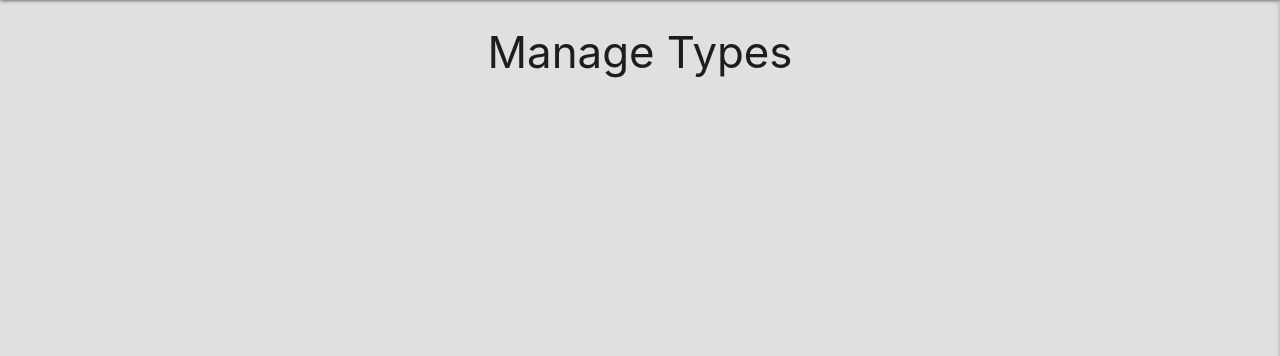
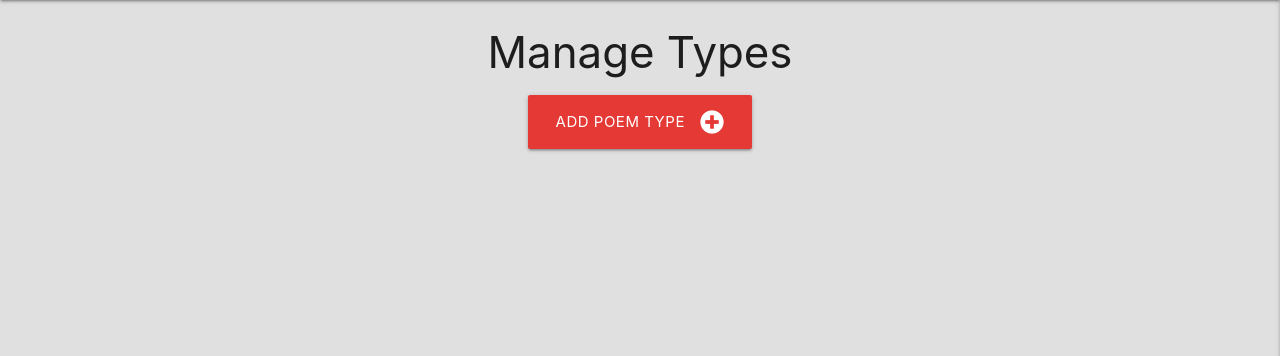
Before and after one commit to Code-Institute-Submissions/poetry_cloud, a Flask app: page /get_types in a window 1280 px wide. Shown: the part 64-420 px from the top of the page. Run offline with Flask 2, Linux system fonts and the light colour scheme; data that the repository does not hold is empty; some libraries are stand-ins or nearby versions.

Commit message:
Added a button to let admin user add a poem type to database

```diff
--- a/app.py
+++ b/app.py
@@ -124,9 +124,9 @@ def add_poem():
     return render_template("add_poem.html", types=types)
 
 # Edit poem function
-# search for the poem in the db with the poem id
-# then update that poem with data from submit dictionary and display a message
-# return user to edit page
+# Search for the poem in the db with the poem id
+# then update that poem with data from submit dictionary
+# and display a message return user to edit page
 @app.route("/edit_poem/<poem_id>", methods=["GET", "POST"])
 def edit_poem(poem_id):
     if request.method == "POST":
@@ -145,8 +145,8 @@ def edit_poem(poem_id):
     return render_template("edit_poem.html", poem=poem, types=types)
 
 # Delete poem function
-# search for the poem in the db with the poem id
-# then remove from db, flash message to user
+# Search for the poem in the db with the poem id
+# then remove from db, flash message to user,
 # return user to home page
 @app.route("/delete_poem/<poem_id>")
 def delete_poem(poem_id):
@@ -154,11 +154,29 @@ def delete_poem(poem_id):
     flash("Poem Successfully Deleted")
     return redirect(url_for("get_poems"))
 
-# gets types from the db, converts to a list and returns to our types template
+
+# Get types function
+# Gets types from the db, converts to a list and returns to our types template
 @app.route("/get_types")
 def get_types():
     types = list(mongo.db.types.find().sort("type_name", 1))
     return render_template("types.html", types=types)
+
+# Add type function
+# If the add_type function is called using the 'POST' method
+# then we'll get the data from the form and insert into db
+# Otherwise, default 'GET' method will render the empty 'Add Type' form
+@app.route("/add_type", methods=["GET", "POST"])
+def add_type():
+    if request.method == "POST":
+        type = {
+            "type_name": request.form.get("type_name")
+        }
+        mongo.db.types.insert_one(type)
+        flash("New Poem Type Added")
+        return redirect(url_for("get_types"))
+
+    return render_template("add_type.html")
 
 
 # how and where to run the application.
--- a/templates/types.html
+++ b/templates/types.html
@@ -2,6 +2,16 @@
 {% block content %}
 
     <h3 class="center-align">Manage Types</h3>
+
+    <div class="row">
+        <div class="col s12 center-align">
+            <a href="{{ url_for('add_type') }}" class="waves-effect waves-light btn-large red darken-1">Add Poem Type
+                <i class="fas fa-plus-circle right"></i>
+            </a>
+
+        </div>
+    </div>
+
 
     <div class="row">
         {% for type in types %}
```
Also changed, not shown: templates/add_type.html (added, +26 -0 lines).
